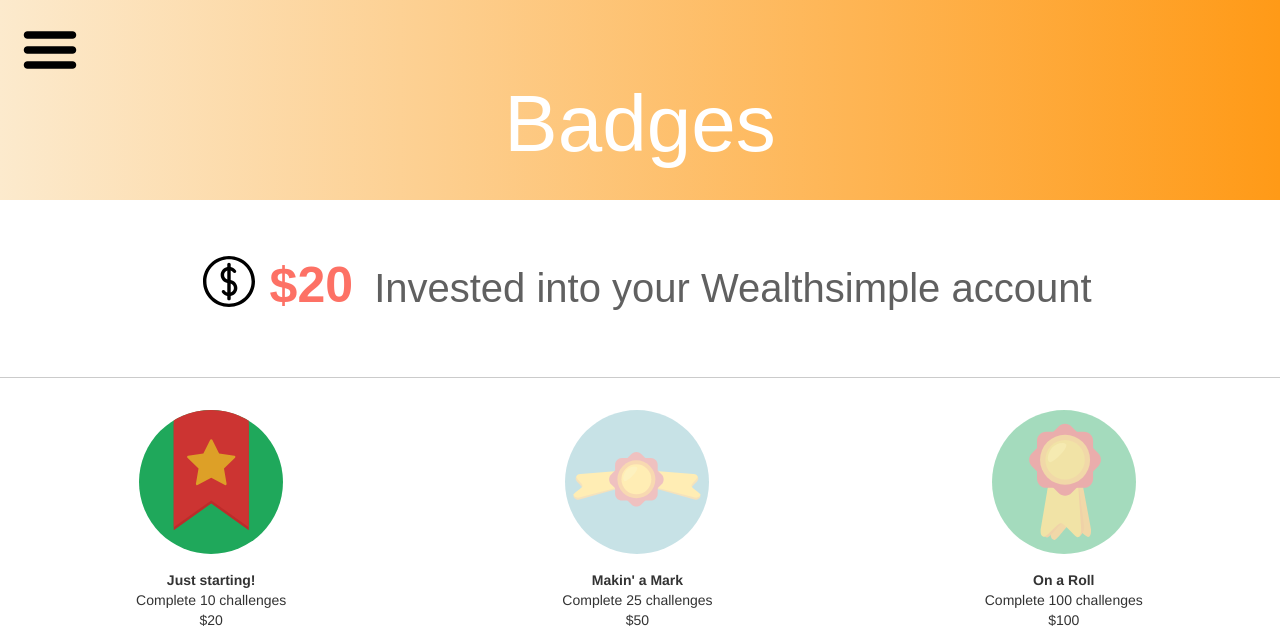
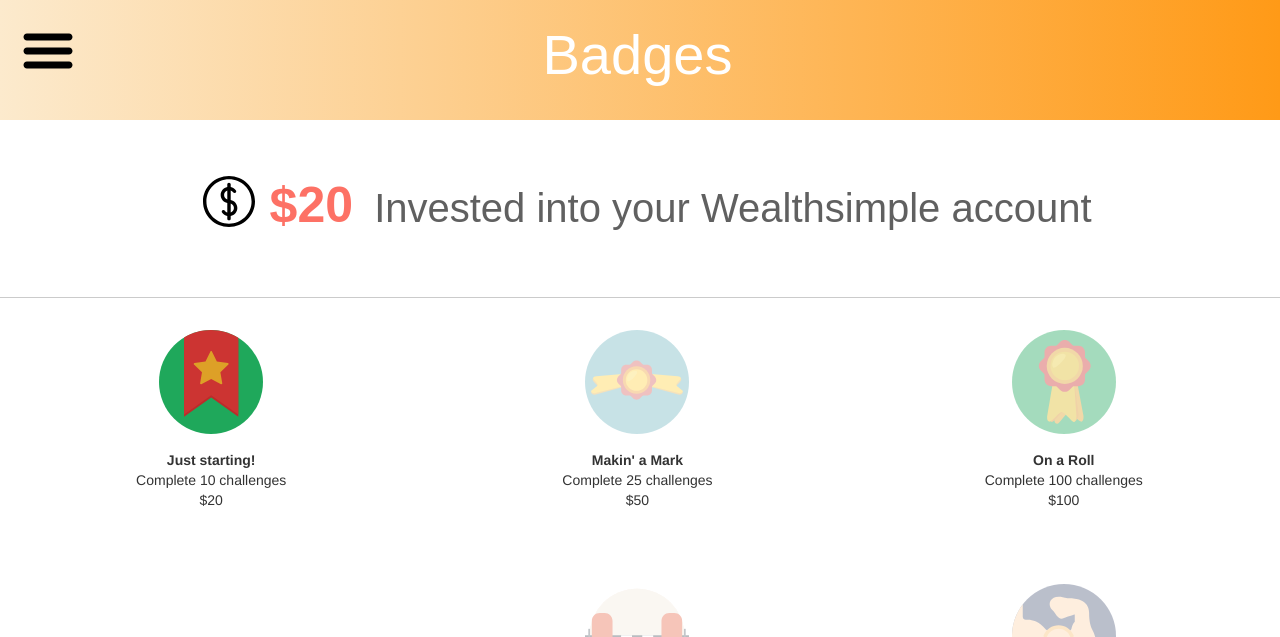
Before and after one commit to LycheeLisa/Hackthe6ix, a plain HTML site: page challengemebadges.html in a window 1280 px wide. Shown: the top 637 px of the page. Drawn offline with nearby package versions, Linux system fonts and the light colour scheme.

Commit message:
Changed badge banner

```diff
--- a/challengeme.css
+++ b/challengeme.css
@@ -15,14 +15,19 @@
 .phoneheader{
     background: linear-gradient(to left, #ff9a17, #fceacd);
     width: 100%;
-    height: 25vh;
+    height: 15vh;
 }
 .phoneheader h1{
     color: white;
     font-family: "Jessfont", sans-serif;
-    font-size: 10vh;
+    font-size: 7vh;
+    padding-top: 3vh;
     text-align: center;
     margin: 0;
+}
+.phoneheader span{
+    display: inline-block;
+    width: 33%;
 }
 .sidenav {
     height: 100%; /* 100% Full-height */
@@ -38,10 +43,10 @@
 }
 
 .Navbutton{
-    width: 60px;
+    width: 7vh;
     margin-left:20px;
-    margin-top: 20px;
     z-index: -1;
+    vertical-align: bottom;
 }
 /* The navigation menu links */
 .sidenav a {
@@ -318,13 +323,13 @@ button{
 }
 
 .badges{
-    height: 20vh;
+    height: 15vh;
     padding-bottom: 2vh;
     opacity: 0.4;
 }
 .firstbadge{
     opacity: 1;
-    height: 20vh;
+    height: 15vh;
     padding-bottom: 2vh;
 }
 .badgecollection{
--- a/challengemebadges.html
+++ b/challengemebadges.html
@@ -11,7 +11,10 @@
 <!--Navigation-->
 <div class="phoneheader">
     <!-- Use any element to open the sidenav -->
-    <span onclick="openNav()"><img src="SVGs/hamburger.svg" class="Navbutton"></span>
+    <div>
+        <span onclick="openNav()"><img src="SVGs/hamburger.svg" class="Navbutton"></span>
+        <span><h1>Badges</h1></span>
+    </div>
     <div id="mySidenav" class="sidenav">
         <a href="javascript:void(0)" class="closebtn" onclick="closeNav()">&times;</a>
         <img src="SVGs/michael.jpg" class="profilepic">
@@ -21,7 +24,6 @@
         <a href="#">Rewards</a>
         <a href="challengemebadges.html">Badges</a>
     </div>
-    <h1>Badges</h1>
 </div>
 <!--Badges-->
 <table>
```
